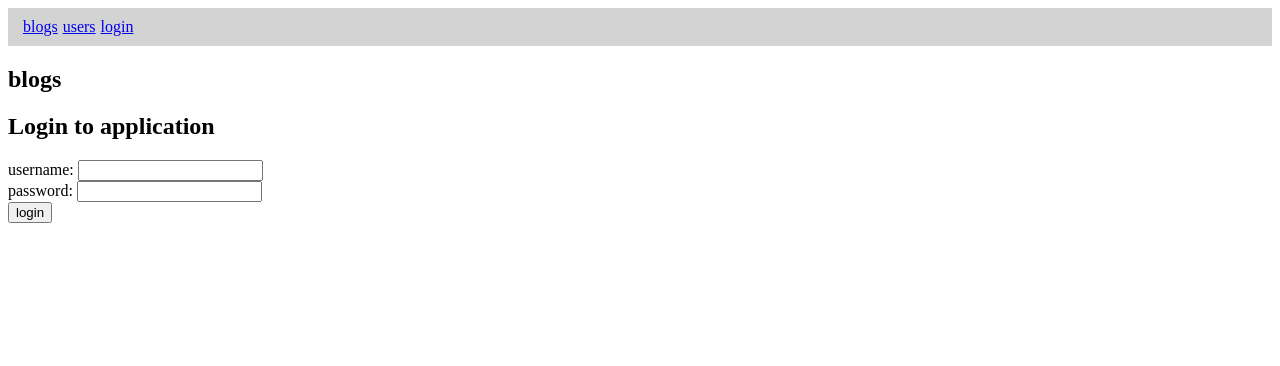
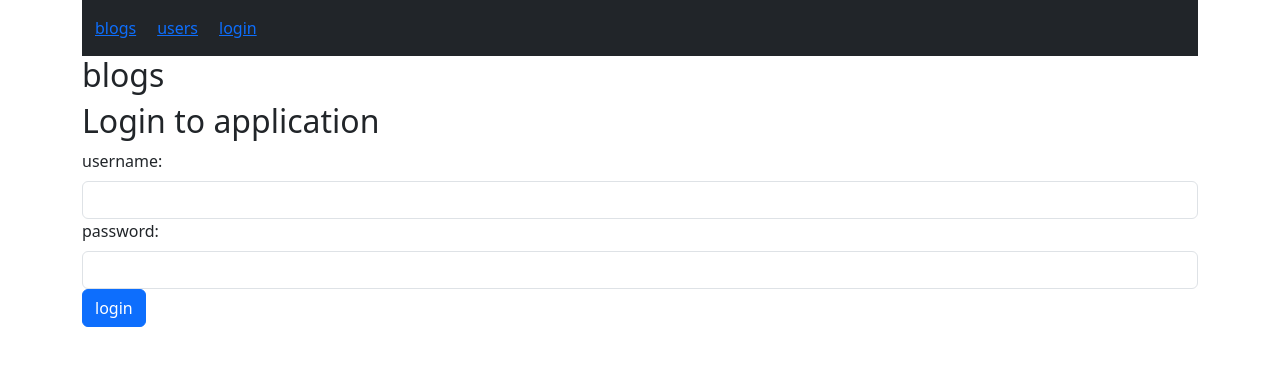
Before and after one commit to MeysamZa/Full-Stack-Open-2023, a React (Vite) app in the folder Part7/BlogList/bloglist-frontend/: page /login in a window 1280 px wide. Shown: the top 366 px of the page. Built offline with nearby package versions, Linux system fonts and the light colour scheme.

Commit message:
7.20: Styles, step 1

```diff
--- a/Part7/BlogList/bloglist-frontend/index.html
+++ b/Part7/BlogList/bloglist-frontend/index.html
@@ -3,6 +3,12 @@
   <head>
     <meta charset="UTF-8" />
     <link rel="icon" type="image/svg+xml" href="/vite.svg" />
+    <link
+    rel="stylesheet"
+    href="https://cdn.jsdelivr.net/npm/bootstrap@5.3.0/dist/css/bootstrap.min.css"
+    integrity="sha384-9ndCyUaIbzAi2FUVXJi0CjmCapSmO7SnpJef0486qhLnuZ2cdeRhO02iuK6FUUVM"
+    crossorigin="anonymous"
+  />
     <meta name="viewport" content="width=device-width, initial-scale=1.0" />
     <title>Vite + React</title>
   </head>
--- a/Part7/BlogList/bloglist-frontend/package.json
+++ b/Part7/BlogList/bloglist-frontend/package.json
@@ -16,6 +16,7 @@
     "axios": "^1.4.0",
     "prop-types": "^15.8.1",
     "react": "^18.2.0",
+    "react-bootstrap": "^2.10.2",
     "react-dom": "^18.2.0",
     "react-redux": "^9.1.0",
     "react-router-dom": "^6.22.3"
--- a/Part7/BlogList/bloglist-frontend/src/App.jsx
+++ b/Part7/BlogList/bloglist-frontend/src/App.jsx
@@ -13,6 +13,7 @@ import Users from './components/Users'
 import { initializeUsers,emptyUsers } from './reducers/usersReducer'
 import User from './components/User'
 import Blog from './components/Blog'
+import { Button,Navbar,Nav } from 'react-bootstrap'
 
 const App = () => {
   const dispatch=useDispatch()
@@ -78,19 +79,31 @@ const App = () => {
   const navStyle={ marginLeft:5, }
 
   return (
-    <div>
+    <div className='container'>
       <Notification/>
-      <nav style={{ backgroundColor:'lightgray' , padding:10 }}>
+      <Navbar collapseOnSelect expand="lg" bg="dark" variant="dark">
+        <Navbar.Toggle aria-controls="responsive-navbar-nav" />
+        <Navbar.Collapse id="responsive-navbar-nav">
+          <Nav className="me-auto">
+            <Nav.Link href="#" as="span">
+
               <Link style={navStyle} to='/'>blogs</Link>
+            </Nav.Link>
+            <Nav.Link href="#" as="span">
+
               <Link style={navStyle} to='/users'>users</Link>
+            </Nav.Link>
+            <Nav.Link href="#" as="span">
               <span style={navStyle}>
                 {loggedInUser
-            ? (<>{loggedInUser.name} loggedin<button style={navStyle} id="logout-button" onClick={handleLogout}>logout</button></>)
+                  ? (<>{loggedInUser.name} loggedin<Button style={navStyle} id="logout-button"  variant='primary' onClick={handleLogout}>logout</Button></>)
                   :<Link to='/login'>login</Link>
                 }
               </span>
-
-      </nav>
+            </Nav.Link>
+          </Nav>
+        </Navbar.Collapse>
+      </Navbar>
       <h2>blogs</h2>
       <Routes>
         <Route path='/' element={<LoginNeeded>{home}</LoginNeeded>}/>
--- a/Part7/BlogList/bloglist-frontend/src/components/Blog.jsx
+++ b/Part7/BlogList/bloglist-frontend/src/components/Blog.jsx
@@ -3,6 +3,7 @@ import { likeBlog , deleteBlog , addBlogComment } from '..//reducers/blogsReduce
 import { useDispatch } from 'react-redux'
 import { showNotification } from '../reducers/notificationReducer'
 import { useSelector } from 'react-redux'
+import { Button,Form } from 'react-bootstrap'
 
 const Blog = ({ blog }) => {
 
@@ -78,17 +79,17 @@ const Blog = ({ blog }) => {
     <>
       <h2>{blog.title}</h2>
       <a href={blog.url} target='_blank' rel="noreferrer">{blog.url}</a>
-      <p>likes {blog.likes} <button id='like-button' onClick={likeHandle}>like</button></p>
+      <p>likes {blog.likes} <Button id='like-button'  variant='primary' onClick={likeHandle}>like</Button></p>
       <p>added by {blog.author}</p>
       <div style={{ display:blog.user.userName===loggedInUser.userName?'':'none' }}>
-        <button id='remove-button' onClick={handleRemove}>remove</button>
+        <Button id='remove-button'  variant='primary' onClick={handleRemove}>remove</Button>
       </div>
       <div>
         <h3>comments</h3>
-        <form onSubmit={handleAddComment}>
-          <input id='comment' type='text'/>
-          <button type='submit'>add comment</button>
-        </form>
+        <Form onSubmit={handleAddComment}>
+          <Form.Control id='comment' type='text'/>
+          <Button variant='primary' type='submit'>add comment</Button>
+        </Form>
         <ul>
           {blog.comments.map((comment,index) => (
             <li key={index}>{comment}</li>
--- a/Part7/BlogList/bloglist-frontend/src/components/BlogForm.jsx
+++ b/Part7/BlogList/bloglist-frontend/src/components/BlogForm.jsx
@@ -2,6 +2,7 @@ import { useState } from 'react'
 import { useDispatch } from 'react-redux'
 import { showNotification } from '../reducers/notificationReducer'
 import { addBlog } from '../reducers/blogsReducer'
+import { Form, Button } from 'react-bootstrap'
 
 const BlogForm=({ handleCreateBlog }) => {
   const dispatch=useDispatch()
@@ -28,18 +29,20 @@ const BlogForm=({ handleCreateBlog }) => {
   return(
     <>
       <h2>Create new</h2>
-      <form onSubmit={handleCreate}>
-        <label htmlFor="title">title: </label>
-        <input id="title" type='text' value={title} onChange={({ target }) => setTitle(target.value)}/>
-        <br/>
-        <label htmlFor="author">author: </label>
-        <input id="author" type='text' value={author} onChange={({ target }) => setAuthor(target.value)}/>
-        <br/>
-        <label htmlFor="url">url: </label>
-        <input id="url" type='text' value={url} onChange={({ target }) => setUrl(target.value)}/>
-        <br/>
-        <button id='create-button' type="submit">create</button>
-      </form>
+      <Form onSubmit={handleCreate}>
+        <Form.Group>
+          <Form.Label htmlFor="title">title: </Form.Label>
+          <Form.Control id="title" type='text' value={title} onChange={({ target }) => setTitle(target.value)}/>
+        </Form.Group>
+        <Form.Group>
+          <Form.Label htmlFor="author">author: </Form.Label>
+          <Form.Control id="author" type='text' value={author} onChange={({ target }) => setAuthor(target.value)}/>
+        </Form.Group>
+        <Form.Group>
+          <Form.Label htmlFor="url">url: </Form.Label>
+          <Form.Control id="url" type='text' value={url} onChange={({ target }) => setUrl(target.value)}/>
+        </Form.Group>        <Button id='create-button' variant='primary' type="submit">create</Button>
+      </Form>
     </>
   )
 }
--- a/Part7/BlogList/bloglist-frontend/src/components/Login.jsx
+++ b/Part7/BlogList/bloglist-frontend/src/components/Login.jsx
@@ -3,6 +3,7 @@ import { useDispatch,useSelector } from 'react-redux'
 import { showNotification } from '../reducers/notificationReducer'
 import { loginUser } from '../reducers/userReducer'
 import{ useNavigate,useLocation } from 'react-router-dom'
+import { Button, Form } from 'react-bootstrap'
 
 
 const Login=({ loginCallBack }) => {
@@ -13,6 +14,9 @@ const Login=({ loginCallBack }) => {
   const location=useLocation()
   const loggedInUser=useSelector(state => state.loggedInUser)
   if(loggedInUser){
+    const redirectPattern=/^\?.*redirect=([^&]+)&?.*/i
+    const redirectPath=redirectPattern.exec(location.search)
+    redirectPath ? navigate(redirectPath[1]) :navigate('/')
     return (<p>you are now logged in.</p>)
   }
 
@@ -34,15 +38,23 @@ const Login=({ loginCallBack }) => {
 
   return (<>
     <h2>Login to application</h2>
-    <form onSubmit={handleLogin}>
-      <label htmlFor="userName">username: </label>
+    <Form onSubmit={handleLogin}>
+      <Form.Group>
+        <Form.Label htmlFor="userName">username:</Form.Label>
+        <Form.Control id="userName" type='text' name='username' value={userName} onChange={({ target }) => setUserName(target.value)}/>
+      </Form.Group>
+      <Form.Group>
+        <Form.Label htmlFor="password">password:</Form.Label>
+        <Form.Control id="password" type='password' value={password} onChange={({ target }) => setPassword(target.value)}/>
+      </Form.Group>
+      {/* <label htmlFor="userName">username: </label>
       <input id="userName" type='text' value={userName} onChange={({ target }) => setUserName(target.value)}/>
       <br/>
       <label htmlFor="password">password: </label>
       <input id="password" type='password' value={password} onChange={({ target }) => setPassword(target.value)}/>
-      <br/>
-      <button id='login' type="submit">login</button>
-    </form>
+      <br/> */}
+      <Button id='login' variant='primary' type="submit">login</Button>
+    </Form>
   </>
   )
 
--- a/Part7/BlogList/bloglist-frontend/src/components/Notification.jsx
+++ b/Part7/BlogList/bloglist-frontend/src/components/Notification.jsx
@@ -1,28 +1,29 @@
 import { useSelector } from 'react-redux'
+import { Alert } from 'react-bootstrap'
 
 const Notification=() => {
   const notification=useSelector(state => state.notification)
   if(notification===null || notification===undefined){
     return null
   }
-  const style={ fontSize: 20
-    ,borderStyle: 'solid'
-    , borderRadius: 5
-    , padding: 10
-    , marginBottom: 10
-  }
+  // const style={ fontSize: 20
+  //   ,borderStyle: 'solid'
+  //   , borderRadius: 5
+  //   , padding: 10
+  //   , marginBottom: 10
+  // }
 
-  if(notification.preDefinedStyle==='Info'){
-    style.color='green'
-  }
-  else if(notification.preDefinedStyle==='Error'){
-    style.color='red'
-  }
+  // if(notification.preDefinedStyle==='Info'){
+  //   style.color='green'
+  // }
+  // else if(notification.preDefinedStyle==='Error'){
+  //   style.color='red'
+  // }
 
   return(
     <>
-      <div style={style}>
-        {notification.message}
+      <div className='container'>
+        <Alert variant={notification.preDefinedStyle==='Error' ? 'danger' : 'success'}>{notification.message}</Alert>
       </div>
     </>
   )
--- a/Part7/BlogList/bloglist-frontend/src/components/Toggable.jsx
+++ b/Part7/BlogList/bloglist-frontend/src/components/Toggable.jsx
@@ -1,5 +1,6 @@
 import { useState, forwardRef,useImperativeHandle } from 'react'
 import PropTypes from 'prop-types'
+import { Button } from 'react-bootstrap'
 
 const Toggable=forwardRef((props,refs) => {
   const [visible,setVisible]=useState(false)
@@ -18,11 +19,11 @@ const Toggable=forwardRef((props,refs) => {
   return(
     <div>
       <div style={whenHideDisplayStyle}>
-        <button id='toggle-visible-button' onClick={toggleVisible}>{props.buttonLable}</button>
+        <Button id='toggle-visible-button'  variant='primary' onClick={toggleVisible}>{props.buttonLable}</Button>
       </div>
       <div style={whenShowDisplayStyle}>
         {props.children}
-        <button id='toggle-cancel-button' onClick={toggleVisible}>cancel</button>
+        <Button id='toggle-cancel-button'  variant='primary' onClick={toggleVisible}>cancel</Button>
       </div>
     </div>
   )
--- a/Part7/BlogList/bloglist-frontend/src/components/Users.jsx
+++ b/Part7/BlogList/bloglist-frontend/src/components/Users.jsx
@@ -1,9 +1,10 @@
 import { Link } from 'react-router-dom'
+import { Table } from 'react-bootstrap'
 const Users=({ users }) => {
   return(
     <>
       <h2>Users</h2>
-      <table>
+      <Table striped>
         <thead>
           <tr>
             <th></th>
@@ -18,7 +19,7 @@ const Users=({ users }) => {
             </tr>
           ))}
         </tbody>
-      </table>
+      </Table>
     </>
   )
 }
--- a/Part7/BlogList/bloglist-frontend/src/services/blogs.js
+++ b/Part7/BlogList/bloglist-frontend/src/services/blogs.js
@@ -23,7 +23,7 @@ const create=async(blog) => {
 }
 
 const update=async(blog) => {
-  const newBlog={ ...blog }
+  const newBlog={ ...blog,user:blog.user.id }
   const response=await axios.put(`${baseUrl}/${blog.id}`,newBlog)
   return response.data
 }
```
Also changed, not shown: 2 other files (tests, documents, lock files or other folders). Lines whose indentation alone changed are shown as unchanged.
